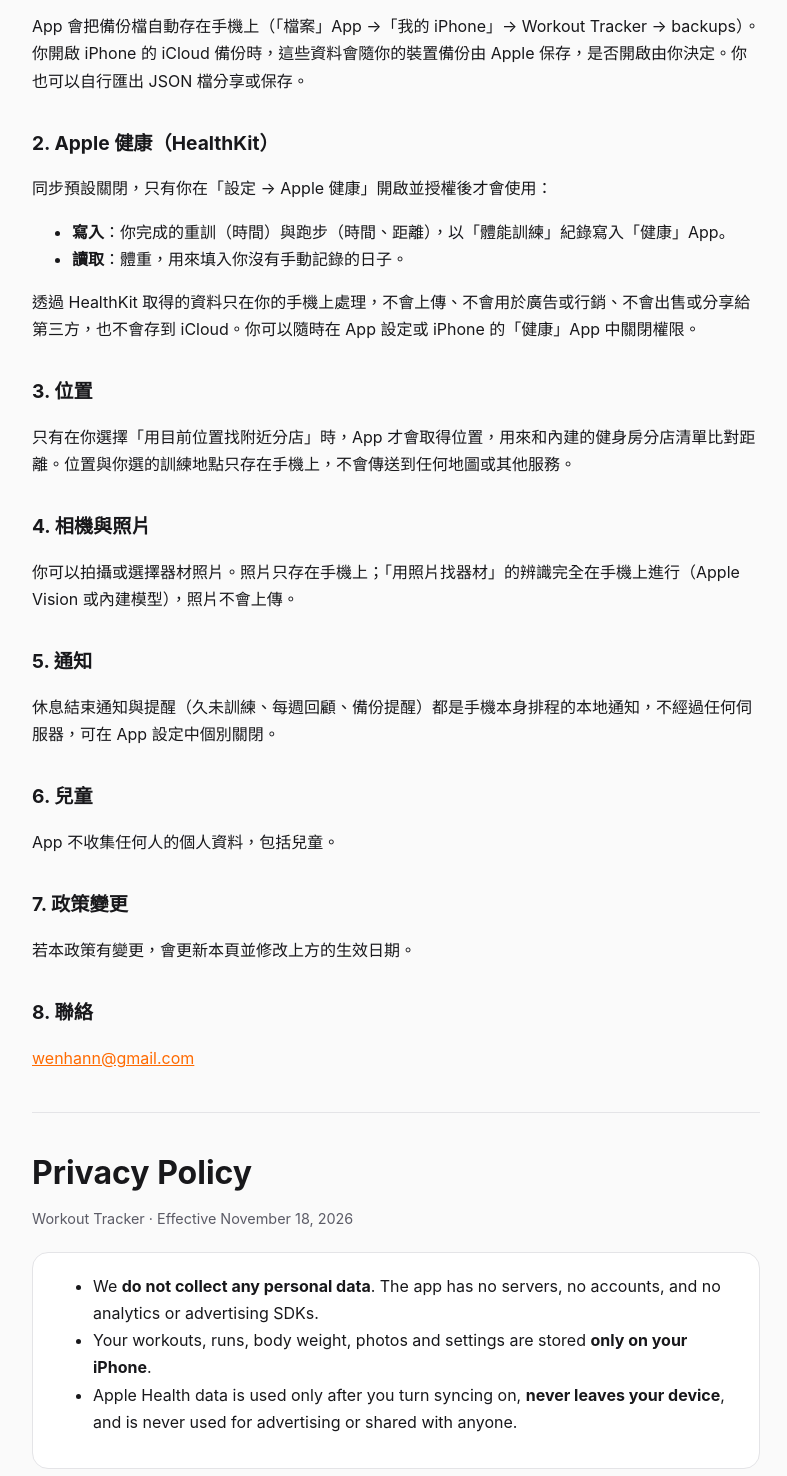
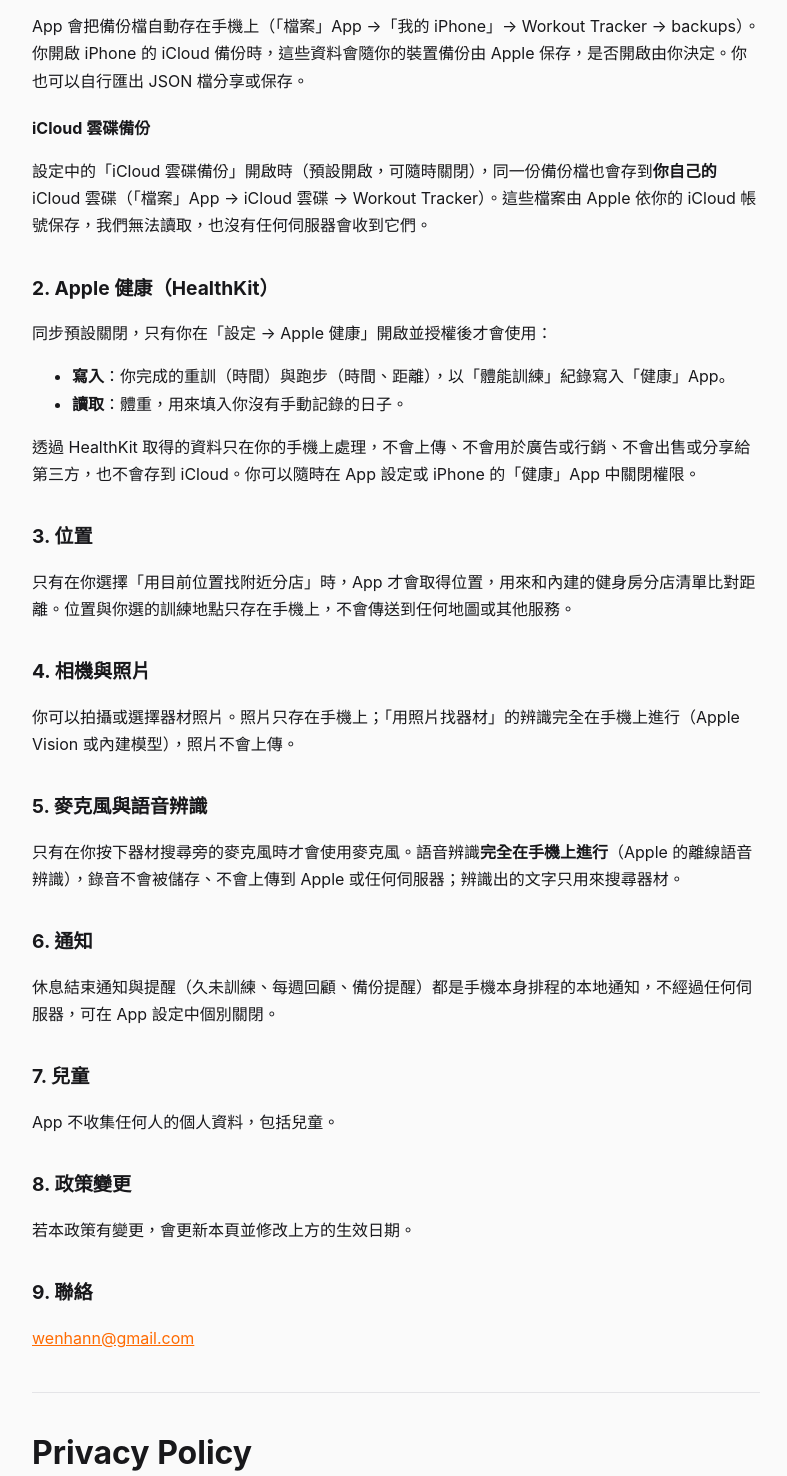
Before and after one commit to wenhann/workout-tracker-support, a plain HTML site: page privacy.html in a window 1280 px wide. Shown: the part 504-1980 px from the top of the page, without its empty margins (244-1031 px from the left). Drawn offline with Linux system fonts and the light colour scheme.

Commit message:
Privacy and support: iCloud Drive backup, on-device voice search
Co-Authored-By: Claude Opus 5.5 <noreply@anthropic.com>
Claude-Session: https://claude.ai/code/session_011oqm3SwVXGz4pDAaKqriGz

```diff
--- a/privacy.html
+++ b/privacy.html
@@ -7,7 +7,7 @@
 </head>
 <body><main>
 <h1>隱私權政策</h1>
-<p class="muted">Workout Tracker 訓練紀錄 · 生效日期：2026 年 11 月 18 日</p>
+<p class="muted">Workout Tracker 訓練紀錄 · 生效日期：2026 年 11 月 18 日（更新：iCloud 雲碟備份、語音搜尋）</p>
 
 <div class="card">
 <h2>重點摘要</h2>
@@ -21,6 +21,8 @@
 <h2>1. 資料存放在哪裡</h2>
 <p>你在 App 裡記錄的內容（重訓組數、跑步、體重與體脂、器材設定與照片、課表範本、暱稱與頭像）都儲存在 App 於你手機上的儲存空間。我們無法讀取這些資料。</p>
 <p>App 會把備份檔自動存在手機上（「檔案」App →「我的 iPhone」→ Workout Tracker → backups）。你開啟 iPhone 的 iCloud 備份時，這些資料會隨你的裝置備份由 Apple 保存，是否開啟由你決定。你也可以自行匯出 JSON 檔分享或保存。</p>
+<h3>iCloud 雲碟備份</h3>
+<p>設定中的「iCloud 雲碟備份」開啟時（預設開啟，可隨時關閉），同一份備份檔也會存到<strong>你自己的</strong> iCloud 雲碟（「檔案」App → iCloud 雲碟 → Workout Tracker）。這些檔案由 Apple 依你的 iCloud 帳號保存，我們無法讀取，也沒有任何伺服器會收到它們。</p>
 
 <h2>2. Apple 健康（HealthKit）</h2>
 <p>同步預設關閉，只有你在「設定 → Apple 健康」開啟並授權後才會使用：</p>
@@ -36,16 +38,19 @@
 <h2>4. 相機與照片</h2>
 <p>你可以拍攝或選擇器材照片。照片只存在手機上；「用照片找器材」的辨識完全在手機上進行（Apple Vision 或內建模型），照片不會上傳。</p>
 
-<h2>5. 通知</h2>
+<h2>5. 麥克風與語音辨識</h2>
+<p>只有在你按下器材搜尋旁的麥克風時才會使用麥克風。語音辨識<strong>完全在手機上進行</strong>（Apple 的離線語音辨識），錄音不會被儲存、不會上傳到 Apple 或任何伺服器；辨識出的文字只用來搜尋器材。</p>
+
+<h2>6. 通知</h2>
 <p>休息結束通知與提醒（久未訓練、每週回顧、備份提醒）都是手機本身排程的本地通知，不經過任何伺服器，可在 App 設定中個別關閉。</p>
 
-<h2>6. 兒童</h2>
+<h2>7. 兒童</h2>
 <p>App 不收集任何人的個人資料，包括兒童。</p>
 
-<h2>7. 政策變更</h2>
+<h2>8. 政策變更</h2>
 <p>若本政策有變更，會更新本頁並修改上方的生效日期。</p>
 
-<h2>8. 聯絡</h2>
+<h2>9. 聯絡</h2>
 <p><a href="mailto:wenhann@gmail.com">wenhann@gmail.com</a></p>
 
 <hr>
@@ -67,6 +72,10 @@
 <p>Used only when you ask to find nearby gym branches, compared against a built-in list on the device. Nothing is sent to any map or other service.</p>
 <h3>Camera and photos</h3>
 <p>Equipment photos stay on the device. Photo-based equipment search runs entirely on the device (Apple Vision or a bundled model); photos are never uploaded.</p>
+<h3>iCloud Drive backup</h3>
+<p>When "iCloud 雲碟備份" is on (default, can be turned off in Settings), the same backup file is also saved to <strong>your own</strong> iCloud Drive (Files → iCloud Drive → Workout Tracker). Apple stores it under your iCloud account; we cannot access it.</p>
+<h3>Microphone and speech recognition</h3>
+<p>The microphone is used only while you tap the mic button in equipment search. Speech is recognised entirely on the device (Apple's on-device recognition); audio is never stored or sent to Apple or any server, and the text is used only to search equipment.</p>
 <h3>Notifications</h3>
 <p>Rest-timer notifications and reminders are local notifications scheduled on the device and can be turned off in Settings.</p>
 <h3>Changes and contact</h3>
```
Also changed, not shown: support.html (+6 -1 lines).
